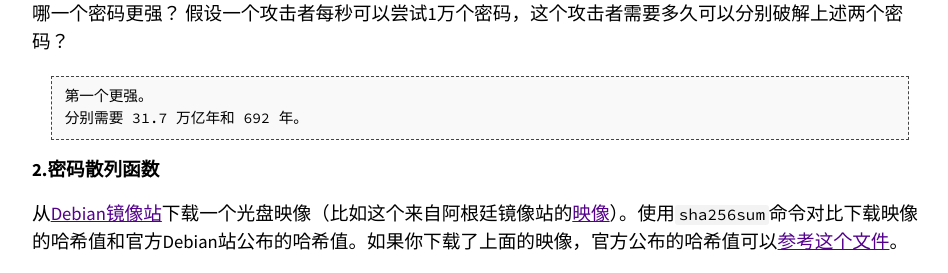
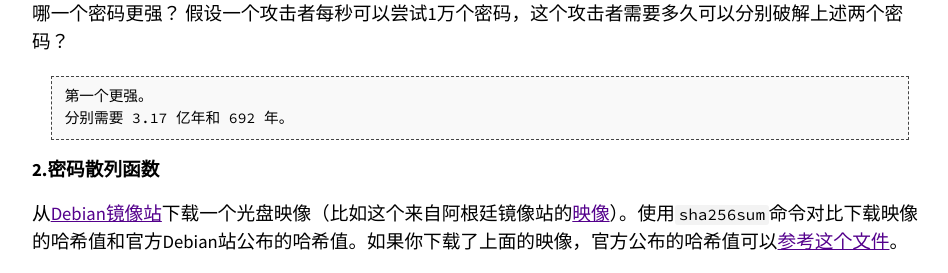
Before and after one commit to missing-semester-cn/missing-notes-and-solutions, a Jekyll site: the page built from _2020/solutions/security-solution.md, in a window 1280 px wide and 900 px high, scrolled down 349 px. Shown: the part 172-445 px from the top of the window, without its empty margins (160-1108 px from the left). Built offline with Jekyll 4.4.1, drawn with Linux system fonts in a browser that asks for light colours.

Commit message:
第一题中的答案有误
第一题中的答案有误，“ 31.7 万亿年” 应该为“ 3.17 亿年”。

````diff
--- a/_2020/solutions/security-solution.md
+++ b/_2020/solutions/security-solution.md
@@ -21,7 +21,7 @@ Entropy = log_2((26+26+10)^8) = 48 #rg8Ql34g
 假设一个攻击者每秒可以尝试1万个密码，这个攻击者需要多久可以分别破解上述两个密码？
 ```
 第一个更强。
-分别需要 31.7 万亿年和 692 年。
+分别需要 3.17 亿年和 692 年。
 ```
 ### 2.密码散列函数
 从[Debian镜像站](https://www.debian.org/CD/http-ftp/)下载一个光盘映像（比如这个来自阿根廷镜像站的[映像](http://debian.xfree.com.ar/debian-cd/10.2.0/amd64/iso-cd/debian-10.2.0-amd64-netinst.iso)）。使用`sha256sum`命令对比下载映像的哈希值和官方Debian站公布的哈希值。如果你下载了上面的映像，官方公布的哈希值可以[参考这个文件](https://cdimage.debian.org/debian-cd/current/amd64/iso-cd/SHA256SUMS)。
````
